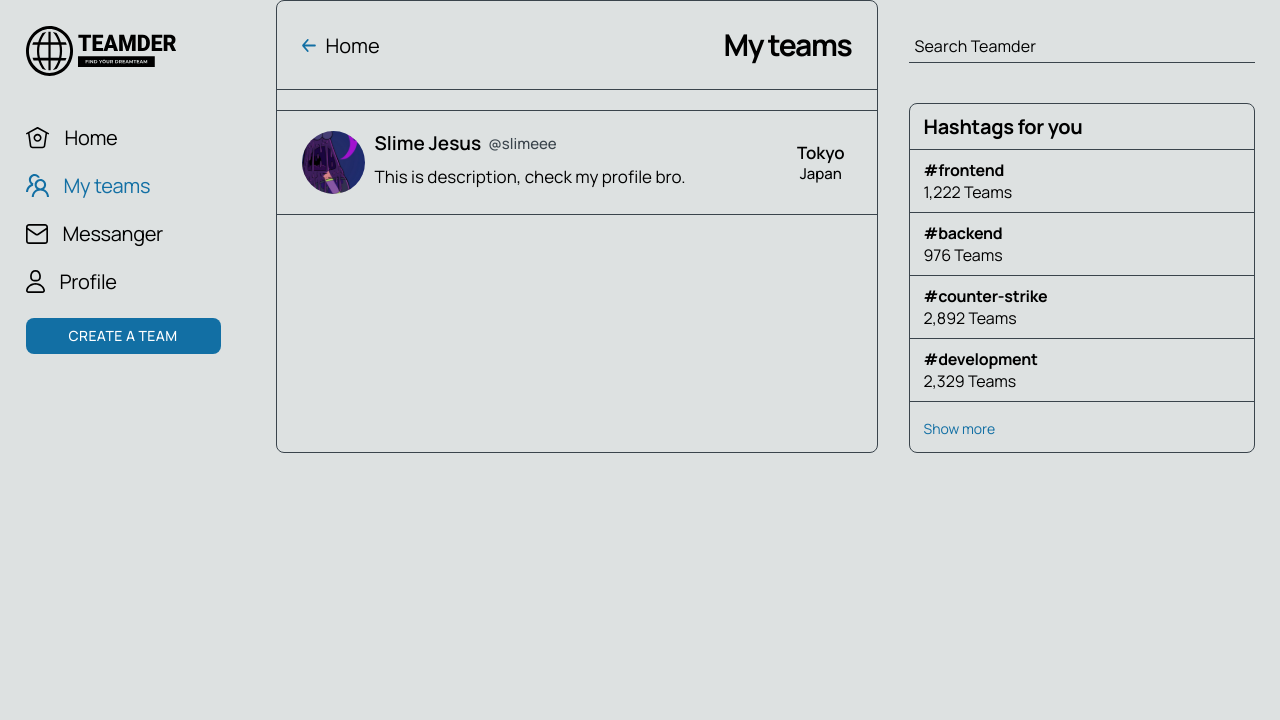
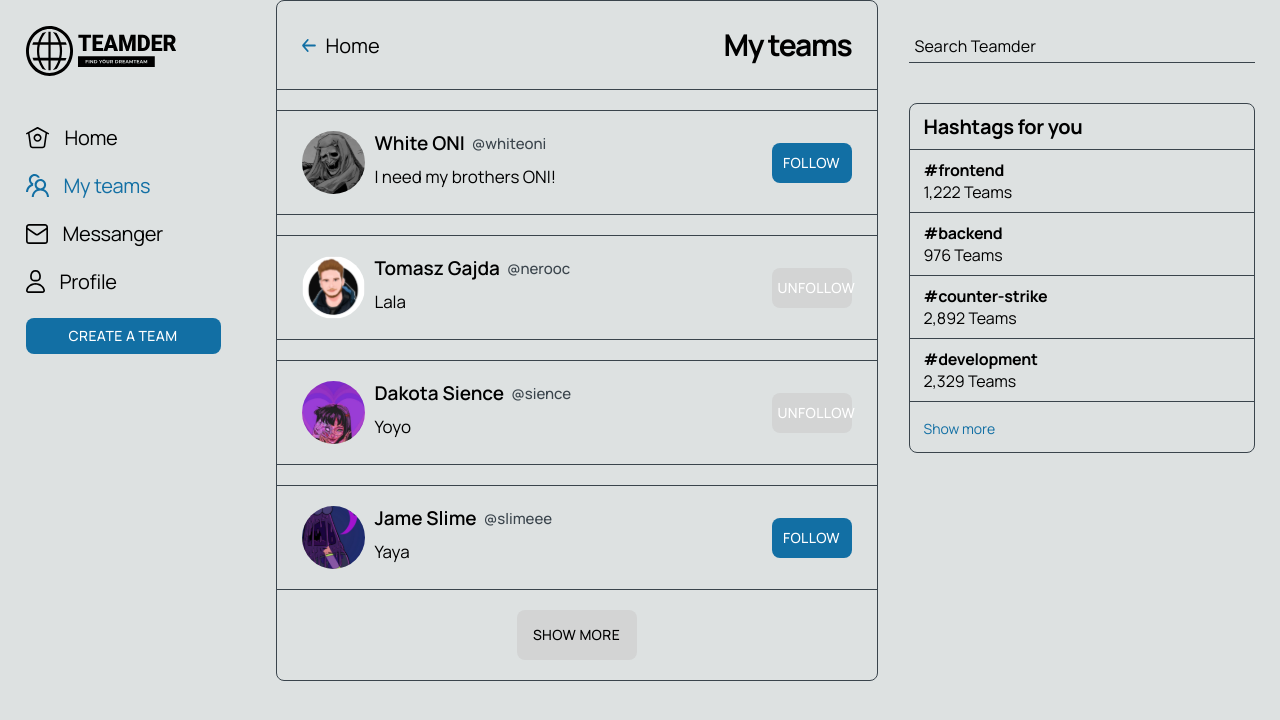
Before and after one commit to JustSeme/teamder, a React (Create React App) app: page /myteams in a window 1280 px wide. Shown: the top 720 px of the page. Built offline with nearby package versions, Linux system fonts and the light colour scheme.

Commit message:
feat: незаконченный функционал MyTeams

```diff
--- a/src/components/Messages/Messages.jsx
+++ b/src/components/Messages/Messages.jsx
@@ -5,7 +5,6 @@ import arrow from "../../images/arrow_left.svg";
 import Navigation from "../Navigation/Navigation";
 import Hashtags from "../Hashtags/Hashtags";
 import MessagePost from "./Message/MessagePost/MessagePost";
-import logo from "../../images/profile_logo.svg";
 
 function Messages(props) {
   return (
@@ -28,7 +27,7 @@ function Messages(props) {
           </Link>
           <p className="messages__title">Group messenger</p>
         </div>
-        <MessagePost dispatch={props.dispatch} messagePost={props.messagePost} />
+        <MessagePost />
       </div>
       <Hashtags />
     </div>
--- a/src/components/Teams/Team/Team.jsx
+++ b/src/components/Teams/Team/Team.jsx
@@ -1,26 +1,61 @@
 import { React, useState } from "react";
-import { Link } from "react-router-dom";
-import lala from "../../../images/profile_logo3.svg";
 import "../Teams.css";
+import { useDispatch, useSelector } from "react-redux";
+import {
+  followActionCreator,
+  setTeamsActionCreator,
+  unfollowActionCreator,
+} from "../../../redux/team-reducer";
 
 function Team(props) {
+  const dispatch = useDispatch();
+
+  let toggleFollow = () => {
+    return {
+      follow: (teamID) => {
+        dispatch(followActionCreator(teamID));
+      },
+      unfollow: (teamID) => {
+        dispatch(unfollowActionCreator(teamID));
+      },
+      setTeams: (teams) => {
+        dispatch(setTeamsActionCreator(teams));
+      },
+    };
+  };
+
+  const teams = useSelector((state) => state.teamPage.teams);
+
   return (
+    <div>
+      {teams.map((t) => (
+        <>
           <div>
             <div className="team__container">
               <div className="team__wrap">
-          <img className="team__logo" src={lala} alt="logo" />
+                <img className="team__logo" src={t.avatar} alt="logo" />
                 <div className="team__wrapper">
                   <div className="team__wrapper_name">
-              <p className="team__name">Slime Jesus</p>
-              <p className="team__login">@slimeee</p>
+                    <p className="team__name">{t.name}</p>
+                    <p className="team__login">{t.login}</p>
                   </div>
-            <p className="team__message">This is description, check my profile bro.</p>
+                  <p className="team__message">{t.desc}</p>
                 </div>
               </div>
               <div className="team__wrap_location">
-          <p className="team__city">Tokyo</p>
-          <p className="team__country">Japan</p>
+                {
+                t.followed ?
+                <button className="team__follow_button">Follow</button>
+                :
+                <button className="team__unfollow_button">Unfollow</button>
+                }
               </div>
+            </div>
+          </div>
+        </>
+      ))}
+      <div className="teammap__wrap">
+        <button className="teammap__button_show">Show more</button>
       </div>
     </div>
   );
--- a/src/components/Teams/Team/TeamMap/TeamMap.jsx
+++ b/src/components/Teams/Team/TeamMap/TeamMap.jsx
@@ -1,16 +1,50 @@
 import { React, useState } from "react";
-import { Link } from "react-router-dom";
-import "../Teams.css";
+import Team from "../Team";
+import { useDispatch, useSelector } from "react-redux";
+import { followActionCreator, setTeamsActionCreator, unfollowActionCreator } from "../../../../redux/team-reducer";
 
-function Team(props) {
+function TeamMap(props) {
 
+  const dispatch = useDispatch();
 
+  let toggleFollow = () => {
+    return {
+      follow: (teamID) => {
+        dispatch(followActionCreator(teamID))
+      },
+      unfollow: (teamID) => {
+        dispatch(unfollowActionCreator(teamID))
+      },
+      setTeams: (teams) => {
+        dispatch(setTeamsActionCreator(teams))
+      }
+    }
+  }
+
+  const teams = useSelector(state => state.teamPage.teams);
+
+  let teamElement = teams.map((t, team) => (
+    <Team
+      avatar={t.avatar}
+      name={t.name}
+      login={t.login}
+      desc={t.desc}
+      city={t.city}
+      country={t.country}
+      key={team}
+    />
+  ));
 
   return (
-    <>
-
-    </>
-  );
+    <div>
+      <>
+        {teamElement}
+      </>
+      <div className="teammap__wrap">
+        <button className="teammap__button_show">Show more</button>
+      </div>
+    </div>
+  )
 }
 
-export default Team;
+export default TeamMap;
--- a/src/components/Teams/Teams.css
+++ b/src/components/Teams/Teams.css
@@ -199,3 +199,67 @@
     align-items: center;
     color: #3A444C;
 }
+
+.team__follow_button {
+    background-color: #126FA4;
+    border: none;
+    border-radius: 8px;
+    width: 80px;
+    height: 40px;
+    font-style: normal;
+    font-weight: 500;
+    font-size: 14px;
+    line-height: 24px;
+    letter-spacing: 0.4px;
+    text-transform: uppercase;
+    color: #FFFFFF;
+    margin: 0;
+    cursor: pointer;
+}
+
+.teammap__wrap {
+    display: flex;
+    flex-direction: column;
+    justify-content: center;
+    align-items: center;
+}
+
+.teammap__button_show {
+    background-color: #D3D4D4;
+    border: none;
+    border-radius: 8px;
+    width: 120px;
+    height: 50px;
+    font-style: normal;
+    font-weight: 500;
+    font-size: 14px;
+    line-height: 24px;
+    letter-spacing: 0.4px;
+    text-transform: uppercase;
+    color: #000000;
+    margin: 0 0 20px 0;
+    cursor: pointer;
+}
+
+.teammap__button_show:hover {
+    transition: linear 0.3s;
+    background-color: #126FA4;
+    color: #FFFFFF;
+}
+
+.team__unfollow_button {
+    background-color: #D3D4D4;
+    border: none;
+    border-radius: 8px;
+    width: 80px;
+    height: 40px;
+    font-style: normal;
+    font-weight: 500;
+    font-size: 14px;
+    line-height: 24px;
+    letter-spacing: 0.4px;
+    text-transform: uppercase;
+    color: #FFFFFF;
+    margin: 0;
+    cursor: pointer;
+}
--- a/src/components/Teams/Teams.jsx
+++ b/src/components/Teams/Teams.jsx
@@ -4,9 +4,12 @@ import Navigation from "../Navigation/Navigation";
 import Hashtags from "../Hashtags/Hashtags";
 import arrow from "../../images/arrow_left.svg";
 import { Link, NavLink } from "react-router-dom";
+import TeamMap from "./Team/TeamMap/TeamMap";
 import Team from "./Team/Team";
+import {useDispatch, useSelector} from "react-redux";
 
 function Teams(props) {
+
   return (
     <div className="teams">
       <Navigation
--- a/src/redux/redux-store.js
+++ b/src/redux/redux-store.js
@@ -2,12 +2,14 @@ import { configureStore } from '@reduxjs/toolkit'
 import profileReducer from "./profile-reducer";
 import messageReducer from "./message-reducer";
 import eventReducer from "./event-reducer";
+import teamReducer from './team-reducer';
 
 let store = configureStore({
     reducer: {
         eventPage: eventReducer,
         profilePage: profileReducer,
         messagePage: messageReducer,
+        teamPage: teamReducer
     }
 });
 export default store;
--- a/src/redux/team-reducer.js
+++ b/src/redux/team-reducer.js
@@ -9,66 +9,72 @@ let initialState = {
     {
       avatar: logo4,
       name: "White ONI",
+      login: "@whiteoni",
       desc: "I need my brothers ONI!",
-      location: {city: "Tokyo", country: "Japan"},
-      id: 1
+      id: 1,
+      followed: true,
     },
     {
       avatar: logo,
       name: "Tomasz Gajda",
+      login: "@nerooc",
       desc: "Lala",
-      location: {city: "Tokyo", country: "Japan"},
-      id: 2
+      id: 2,
+      followed: false,
     },
     {
       avatar: logo1,
       name: "Dakota Sience",
+      login: "@sience",
       desc: "Yoyo",
-      location: {city: "Tokyo", country: "Japan"},
-      id: 3
+      id: 3,
+      followed: false,
     },
     {
       avatar: logo3,
       name: "Jame Slime",
+      login: "@slimeee",
       desc: "Yaya",
-      location: {city: "Tokyo", country: "Japan"},
-      id: 4
+      id: 4,
+      followed: true,
     },
   ],
 };
 
 const teamReducer = (state = initialState, action) => {
   switch (action.type) {
-    case "ADD-POST":
-      let newPost = {
-        avatar: profile,
-        name: "Rodion Strelkov",
-        login: "@oldmilky",
-        message: state.newPostText,
-      };
+    case "FOLLOW":
       return {
         ...state,
-        profilePosts: [newPost, ...state.profilePosts],
-        newPostText: "",
+        teams: state.teams.map((t) => {
+          if (t.id === action.teamID) {
+            return { ...t, followed: true };
+          }
+          return t;
+        }),
       };
-    case "UPDATE-NEW-POST-TEXT":
-      // state.newPostText = action.newText;
-      // return state;
+    case "UNFOLLOW":
       return {
         ...state,
-        newPostText: action.newText,
+        teams: state.teams.map((t) => {
+          if (t.id === action.teamID) {
+            return { ...t, followed: false };
+          }
+          return t;
+        }),
       };
+      case "SET-TEAMS":
+        return {
+          ...state,
+          teams: [...state.users, ...action.users]
+        }
     default:
       return state;
   }
 };
 
-export const addPostActionCreator = () => ({ type: "ADD-POST" });
-export const updateNewPostTextActionCreator = (payload) => {
-  return {
-    type: "UPDATE-NEW-POST-TEXT",
-    newText: payload,
-  };
-};
+export const followActionCreator = (teamID) => ({ type: "FOLLOW", teamID });
+export const unfollowActionCreator = (teamID) => ({ type: "UNFOLLOW", teamID });
+export const setTeamsActionCreator = (teams) => ({type: "SET-TEAMS", teams});
 
 export default teamReducer;
```
Also changed, not shown: src/components/Profile/Posts/Profile/ProfilePosts.jsx (+11 -5 lines). Lines whose indentation alone changed are shown as unchanged.
